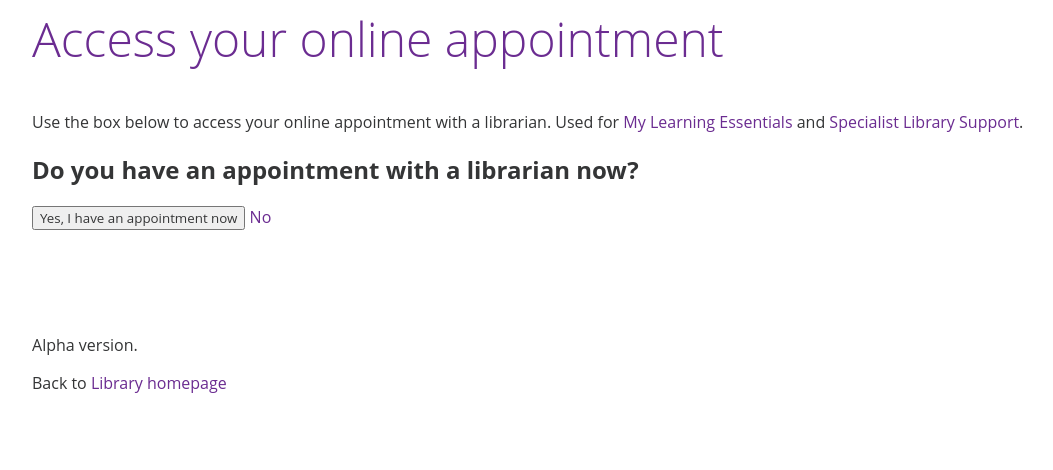
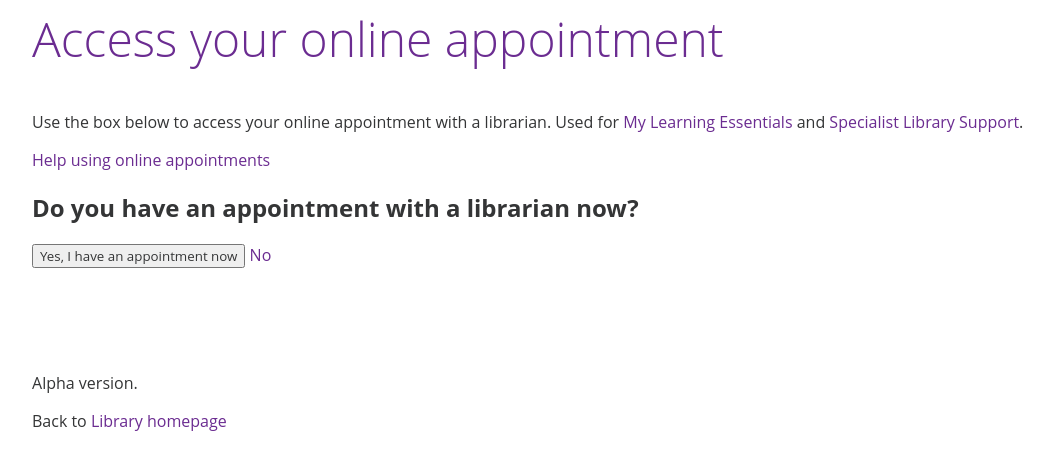
Before and after one commit to PhilReedData/TLSOnlineAppointment, a Jekyll site: the page index.html, which Jekyll copies as it is, in a window 1280 px wide, cut to the strip 98-568 px from the top of the page. Shown: the whole strip, without its empty margins (38-1091 px from the left). Built offline with Jekyll 4.4.1, drawn with Linux system fonts in a browser that asks for light colours; a script that is not in the unit is left out.

Commit message:
Add help link

```diff
--- a/index.html
+++ b/index.html
@@ -41,6 +41,8 @@
 				and
 				<a href="https://www.library.manchester.ac.uk/using-the-library/students/specialist-learning/">Specialist Library Support</a>.
       </p>
+			<p><a href="docs/">Help using online appointments</a>
+			</p>
 
       <div id="question">
         <h2>
```
